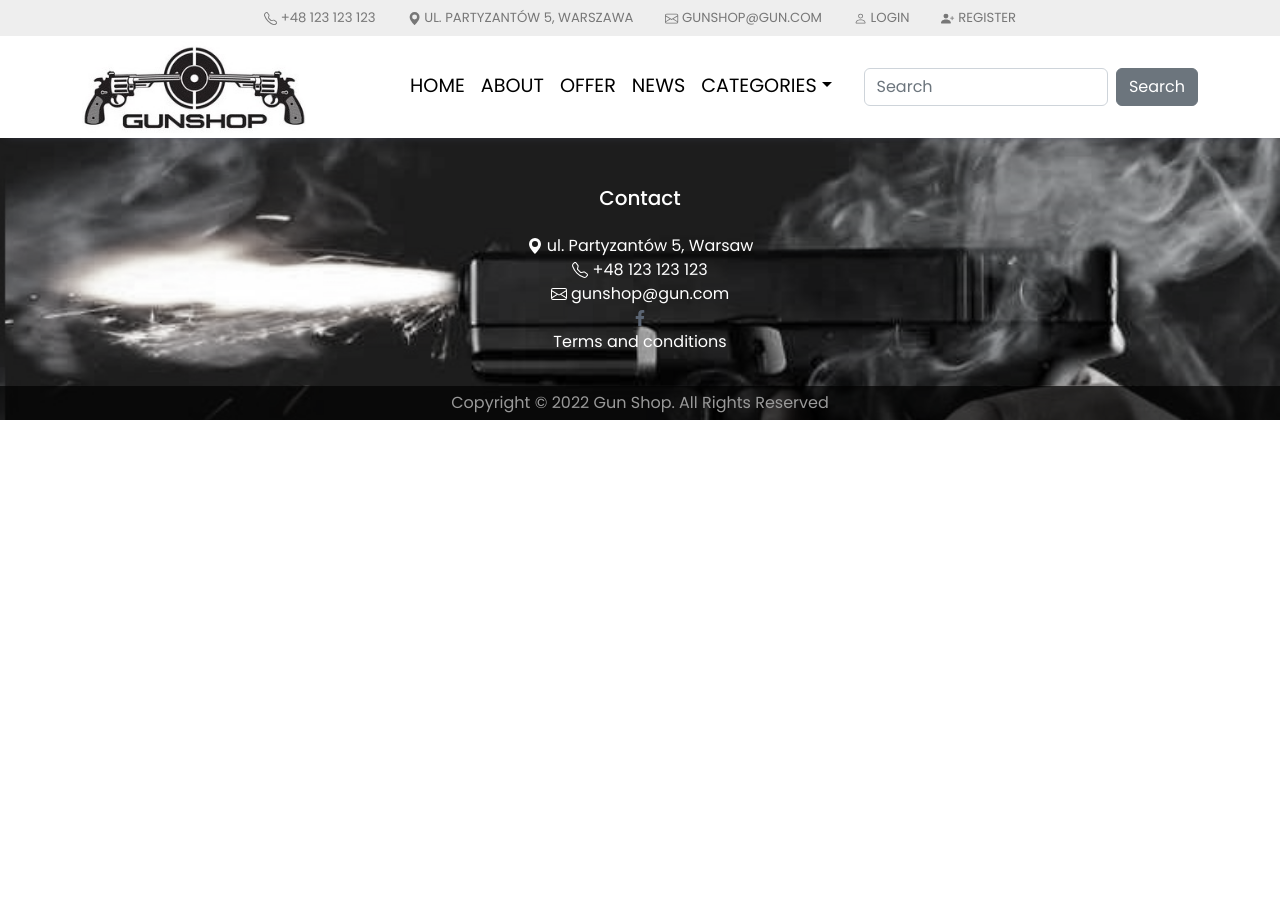
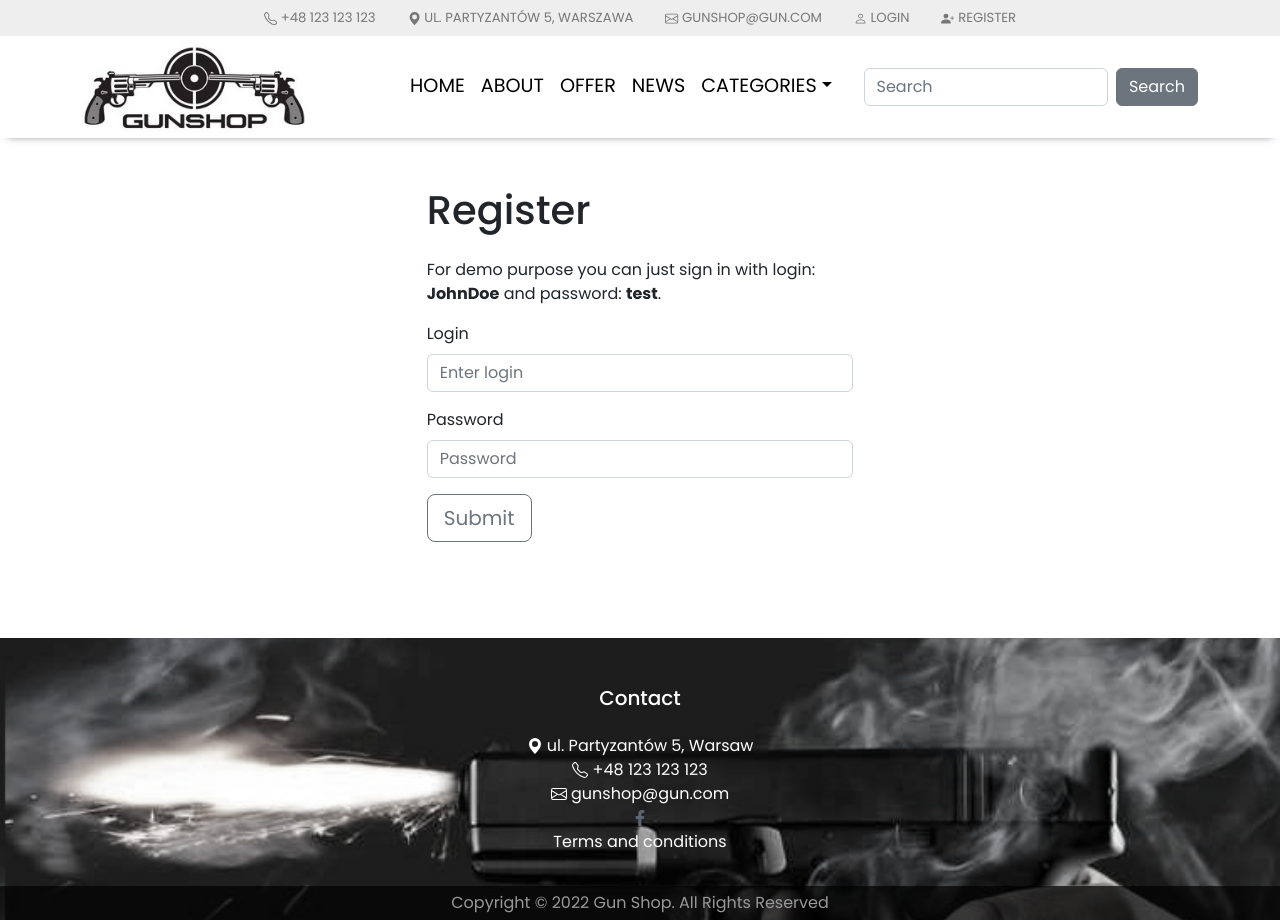
Before and after one commit to DmkMrw/fullstack-app, a React (Create React App) app in the folder client/: page /register in a window 1280 px wide. Before the commit the page ends 800 px from the top, so only its background shows below. Built offline with nearby package versions, Linux system fonts and the light colour scheme.

Commit message:
Add register page

```diff
--- a/client/src/App.js
+++ b/client/src/App.js
@@ -10,6 +10,7 @@ import Offer from './components/views/Offer/Offer';
 import News from './components/views/News/News';
 import ProductPage from './components/views/ProductPage/ProductPage';
 import Login from './components/views/Login/Login';
+import Register from './components/views/Register/Register';
 
 const App = () => {
   return (
@@ -24,7 +25,8 @@ const App = () => {
           <Route path="/offer" element={<Offer />} />
           <Route path="/news" element={<News />} />
           <Route path="/product/:id" element={<ProductPage />} />
-          <Route path="/login" element={<Login />} />
+        <Route path="/login" element={<Login />} />
+        <Route path="/register" element={<Register/>} />
         </Routes>
       <Footer />
     </main>
--- a/client/src/components/views/Login/Login.js
+++ b/client/src/components/views/Login/Login.js
@@ -13,7 +13,7 @@ const Login = () => {
   };
 
   return (
-    <Form className="col-12 col-md-4 mx-auto my-5 pb-5 ps-5 pe-5 " onSubmit={handleSubmit}>
+    <Form className="col-12 col-md-4 mx-auto my-5 pb-5" onSubmit={handleSubmit}>
       <h1 className="my-4">Sign in</h1>
       <p className="mb-3">
         Use your <b>Login</b> and <b>Password</b> to Sign in.
--- /dev/null
+++ b/client/src/components/views/Register/Register.js
@@ -0,0 +1,50 @@
+import Button from 'react-bootstrap/Button';
+import Form from 'react-bootstrap/Form';
+import { useState } from 'react';
+
+const Register = () => {
+  const [login, setLogin] = useState('');
+  const [password, setPassword] = useState('');
+
+
+  const handleSubmit = (e) => {
+    e.preventDefault();
+
+  };
+
+  return (
+    <Form className="col-12 col-md-4 mx-auto my-5 pb-5" onSubmit={handleSubmit}>
+      <h1 className="my-4">Register</h1>
+      <p className="mb-3">
+        For demo purpose you can just sign in with login: <b>JohnDoe</b> and
+        password: <b>test</b>.
+      </p>
+
+      <Form.Group className="mb-3" controlId="formLogin">
+        <Form.Label>Login</Form.Label>
+        <Form.Control
+          type="text"
+          value={login}
+          onChange={(e) => setLogin(e.target.value)}
+          placeholder="Enter login"
+        />
+      </Form.Group>
+
+      <Form.Group className="mb-3" controlId="formPassword">
+        <Form.Label>Password</Form.Label>
+        <Form.Control
+          type="password"
+          value={password}
+          onChange={(e) => setPassword(e.target.value)}
+          placeholder="Password"
+        />
+      </Form.Group>
+
+      <Button variant="outline-secondary" size="lg" type="submit">
+        Submit
+      </Button>
+    </Form>
+  );
+};
+
+export default Register;
```
